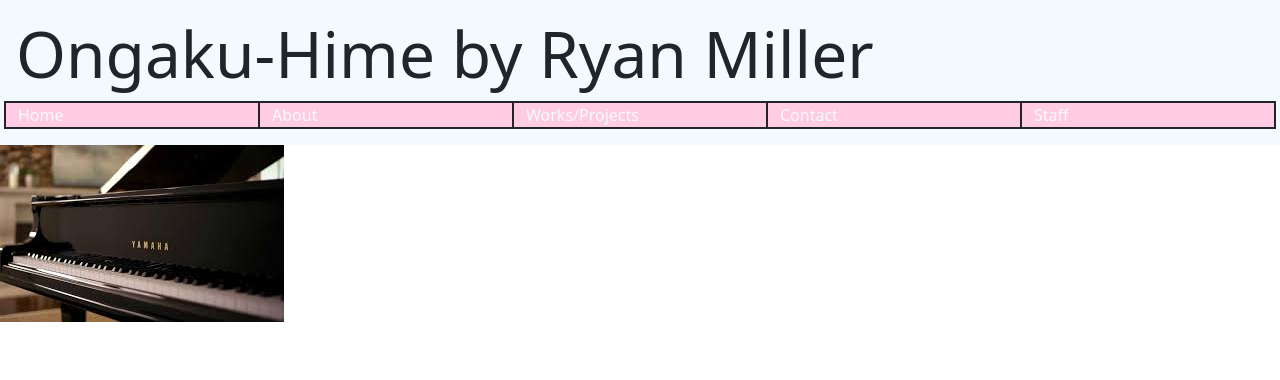
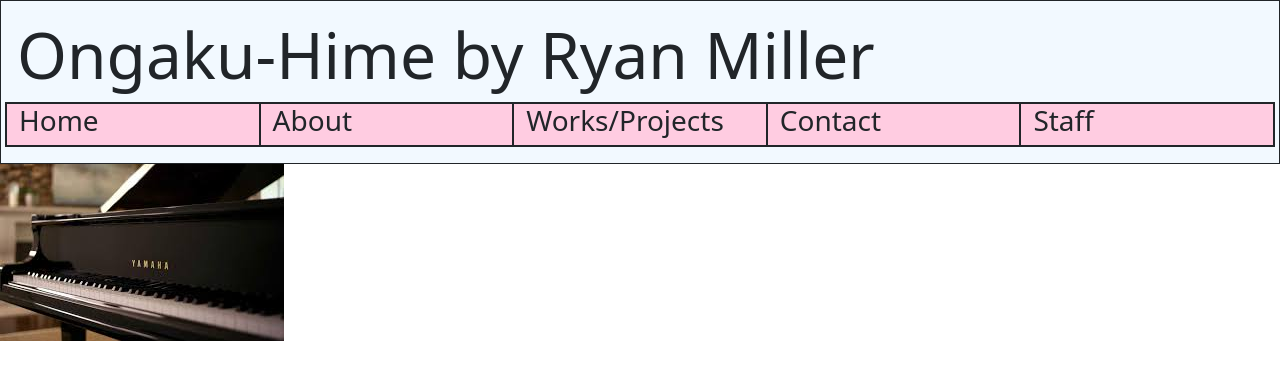
Before and after one commit to Bchoover20/Miller_Piano.io, a plain HTML site: page index.html in a window 1280 px wide. Drawn offline with nearby package versions, Linux system fonts and the light colour scheme; files whose address does not match are found by name.

Commit message:
Update index.html

```diff
--- a/index.html
+++ b/index.html
@@ -36,24 +36,24 @@
 
 
 
-    <div class="p-3 text-darker" style="background-color: var(--bs-paleBlue); height: 100%">
+    <div class="p-3 text-darker border border-dark" style="background-color: var(--bs-paleBlue); height: 100%">
         <h2 class="display-3"> Ongaku-Hime by Ryan Miller </h2>
 
-        <div class="row align-items-center border border-dark text-light" style="background-color: var(--bs-pinky);">
+        <div class="row align-items-center border border-dark text-dark" style="background-color: var(--bs-pinky);">
             <div class="col border border-dark">
-              Home
+                <h3> Home </h3>
             </div>
             <div class="col border border-dark">
-              About
+                <h3> About </h3>
             </div>
             <div class="col border border-dark">
-              Works/Projects
+              <h3> Works/Projects </h3>
             </div>
             <div class="col border border-dark">
-              Contact
+              <h3> Contact </h3>
             </div>
-            <div class="col border border-dark">
-              Staff
+            <div class="col border border-dark ">
+              <h3> Staff </h3>
             </div>
           </div>
     </div>
@@ -61,9 +61,17 @@
 
     <img src="images.jpg" alt="no image found">
 
+
+    <div class="container"> </div>
+
+
+
+
 <!--
     <div class="p-3 text-primary-emphasis bg-primary-subtle border border-primary-subtle rounded-3">
         Example element with utilities
+
+        3 Man Hours so far
     </div>
 
     Does specifying the height ruin mobile friendliness front-end?
```
